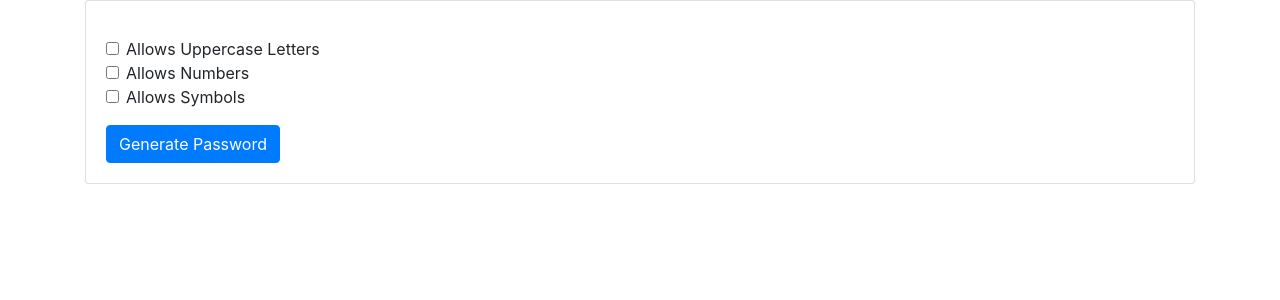
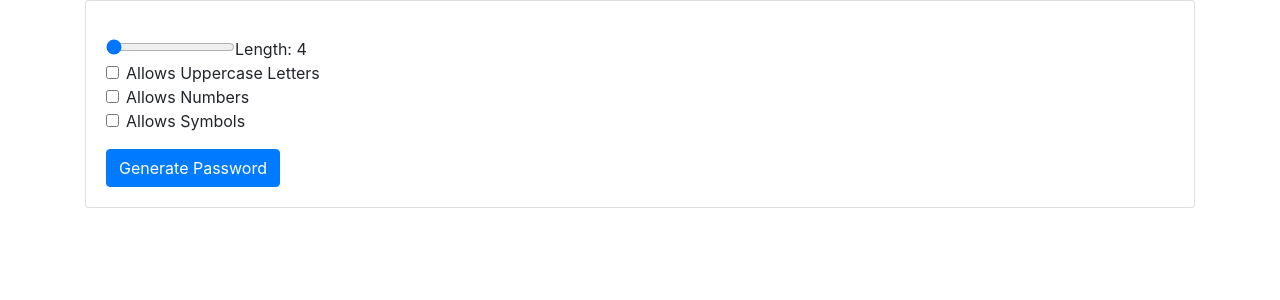
Before and after one commit to ianDesson/random-password-generator, a React (Create React App) app: page / in a window 1280 px wide. Shown: the top 300 px of the page. Built offline with nearby package versions, Linux system fonts and the light colour scheme.

Commit message:
Basic Slider for Password Length

```diff
--- a/src/App.js
+++ b/src/App.js
@@ -35,6 +35,8 @@ function App() {
       <Card>
         <Card.Body>
           <Card.Text>{password}</Card.Text>
+          <input type="range" min="4" max="20" step="1" value={length} onChange={e => setLength(e.target.value)} />
+          <span>Length: {length}</span>
           <div className="mb-3">
             {checkboxes.map(checkbox => (
               <Form.Check
@@ -50,7 +52,7 @@ function App() {
             onClick={() =>
               setPassword(
                 generatePassword(
-                  12,
+                  length,
                   uppercaseEnabled,
                   numbersEnabled,
                   symbolsEnabled
```
